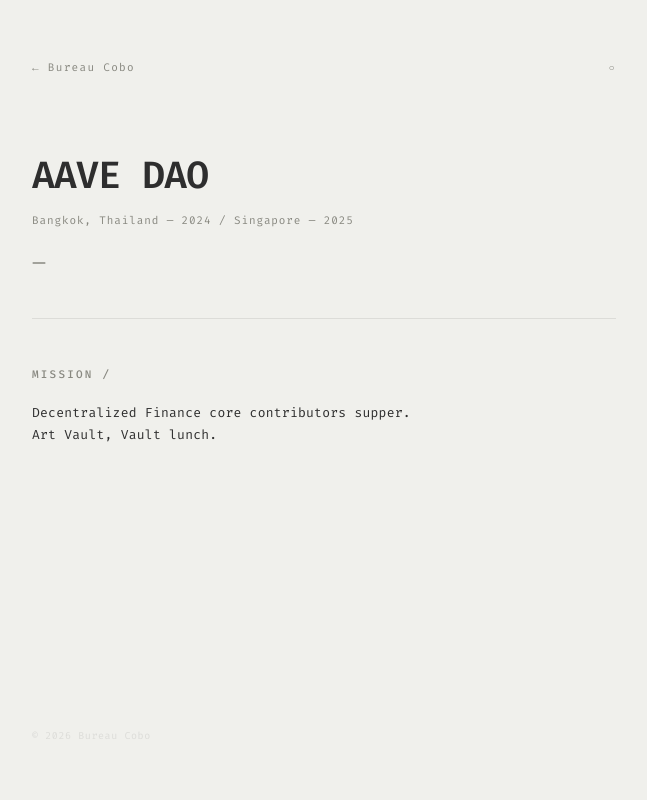
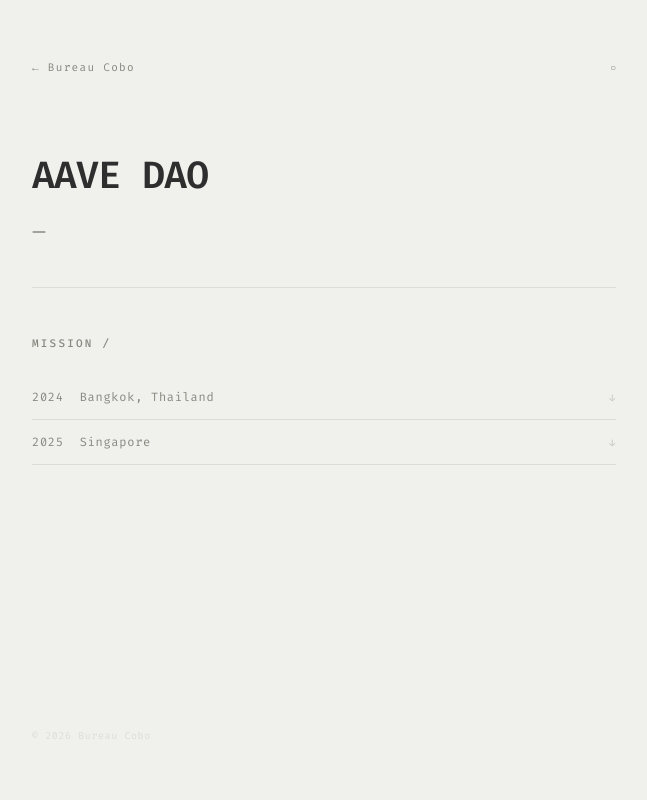
Before and after one commit to marianne-bc/bureaucobo, a plain HTML site: page aave-dao.html in a window 1280 px wide. Shown: the whole page, without its empty margins (316-963 px from the left). Drawn offline with Linux system fonts and the light colour scheme.

Commit message:
Add files via upload

```diff
--- a/aave-dao.html
+++ b/aave-dao.html
@@ -14,27 +14,45 @@
     header { padding-top:60px; display:flex; align-items:center; justify-content:space-between; opacity:0; transform:translateY(12px); animation:fadeUp 0.6s ease forwards 0.05s; }
     .back { font-size:11px; letter-spacing:0.12em; color:var(--mid); text-decoration:none; transition:color 0.2s; }
     .back:hover { color:var(--fg); }
-    .mode-toggle { font-size:10px; letter-spacing:0.14em; color:var(--mid); cursor:pointer; background:none; border:none; font-family:'Fira Code',monospace; transition:color 0.2s; }
+    .mode-toggle { font-size:10px; color:var(--mid); cursor:pointer; background:none; border:none; font-family:'Fira Code',monospace; transition:color 0.2s; }
     .mode-toggle:hover { color:var(--fg); }
     .hero { padding:80px 0 48px; opacity:0; transform:translateY(16px); animation:fadeUp 0.6s ease forwards 0.2s; }
     .client-name { font-size:clamp(22px,3.2vw,38px); font-weight:600; letter-spacing:-0.02em; line-height:1.1; }
-    .meta { margin-top:16px; font-size:11px; letter-spacing:0.08em; color:var(--mid); }
     .icons { display:flex; gap:12px; margin-top:28px; align-items:center; }
     .icon-wrap { position:relative; display:flex; align-items:center; }
     .icon-wrap svg { width:14px; height:14px; stroke:var(--mid); fill:none; stroke-width:1.2; stroke-linecap:round; stroke-linejoin:round; cursor:default; }
-    .icon-wrap .icon-label {
-      position:absolute; bottom:calc(100% + 6px); left:50%; transform:translateX(-50%);
-      font-size:9px; letter-spacing:0.12em; text-transform:uppercase; color:var(--bg);
-      background:var(--mid); padding:3px 6px; white-space:nowrap;
-      opacity:0; pointer-events:none; transition:opacity 0.15s ease;
-    }
+    .icon-wrap .icon-label { position:absolute; bottom:calc(100% + 6px); left:50%; transform:translateX(-50%); font-size:9px; letter-spacing:0.12em; text-transform:uppercase; color:var(--bg); background:var(--mid); padding:3px 6px; white-space:nowrap; opacity:0; pointer-events:none; transition:opacity 0.15s ease; }
     .icon-wrap:hover .icon-label { opacity:1; }
     .divider { height:1px; background:var(--line); }
     .section { padding:48px 0; opacity:0; animation:fadeUp 0.6s ease forwards 0.35s; }
-    .section-label { font-size:11px; font-weight:500; letter-spacing:0.2em; text-transform:uppercase; color:var(--mid); margin-bottom:20px; }
-    .mission-text { font-size:13px; line-height:1.7; color:var(--fg); letter-spacing:0.02em; max-width:480px; }
-    .divider2 { height:1px; background:var(--line); }
-    .section2 { padding:48px 0; opacity:0; animation:fadeUp 0.6s ease forwards 0.45s; }
+    .section-label { font-size:11px; font-weight:500; letter-spacing:0.2em; text-transform:uppercase; color:var(--mid); margin-bottom:24px; }
+
+    /* event dropdowns */
+    .events { display:flex; flex-direction:column; gap:0; }
+    .event-item { border-bottom:1px solid var(--line); }
+    .event-trigger {
+      display:flex; align-items:baseline; justify-content:space-between;
+      padding:14px 0; cursor:default;
+      font-size:12px; letter-spacing:0.06em; color:var(--mid);
+      transition:color 0.2s;
+      user-select:none;
+    }
+    .event-trigger:hover { color:var(--fg); }
+    .event-date-loc { display:flex; gap:16px; }
+    .event-arrow { font-size:10px; transition:opacity 0.2s; opacity:0.4; }
+    .event-trigger:hover .event-arrow { opacity:1; }
+    .event-mission {
+      font-size:12px; line-height:1.7; color:var(--fg);
+      letter-spacing:0.02em;
+      max-height:0; overflow:hidden;
+      transition:max-height 0.3s ease, padding 0.3s ease;
+      padding:0;
+    }
+    .event-item:hover .event-mission {
+      max-height:80px;
+      padding:0 0 16px;
+    }
+
     footer { margin-top:auto; padding:48px 0 56px; opacity:0; animation:fadeUp 0.6s ease forwards 0.55s; }
     .footer-copy { font-size:10px; letter-spacing:0.06em; color:var(--line); }
     @keyframes fadeUp { to { opacity:1; transform:translateY(0); } }
@@ -50,15 +68,43 @@
 
     <main class="hero">
       <h1 class="client-name">AAVE DAO</h1>
-      <p class="meta">Bangkok, Thailand — 2024 / Singapore — 2025</p>
-      <div class="icons"><span class="icon-wrap"><svg viewBox="0 0 12 12"><line x1="1" y1="6" x2="11" y2="6"/></svg><span class="icon-label">dinner</span></span></div>
+      <div class="icons">
+        <span class="icon-wrap">
+          <svg viewBox="0 0 12 12"><line x1="1" y1="6" x2="11" y2="6"/></svg>
+          <span class="icon-label">dinner</span>
+        </span>
+      </div>
     </main>
 
     <div class="divider"></div>
 
     <section class="section">
       <p class="section-label">Mission /</p>
-      <p class="mission-text">Decentralized Finance core contributors supper.<br>Art Vault, Vault lunch.</p>
+      <div class="events">
+
+        <div class="event-item">
+          <div class="event-trigger">
+            <span class="event-date-loc">
+              <span>2024</span>
+              <span>Bangkok, Thailand</span>
+            </span>
+            <span class="event-arrow">↓</span>
+          </div>
+          <p class="event-mission">Decentralized Finance core contributors supper.</p>
+        </div>
+
+        <div class="event-item">
+          <div class="event-trigger">
+            <span class="event-date-loc">
+              <span>2025</span>
+              <span>Singapore</span>
+            </span>
+            <span class="event-arrow">↓</span>
+          </div>
+          <p class="event-mission">Art Vault, Vault lunch.</p>
+        </div>
+
+      </div>
     </section>
 
     <footer>
```
